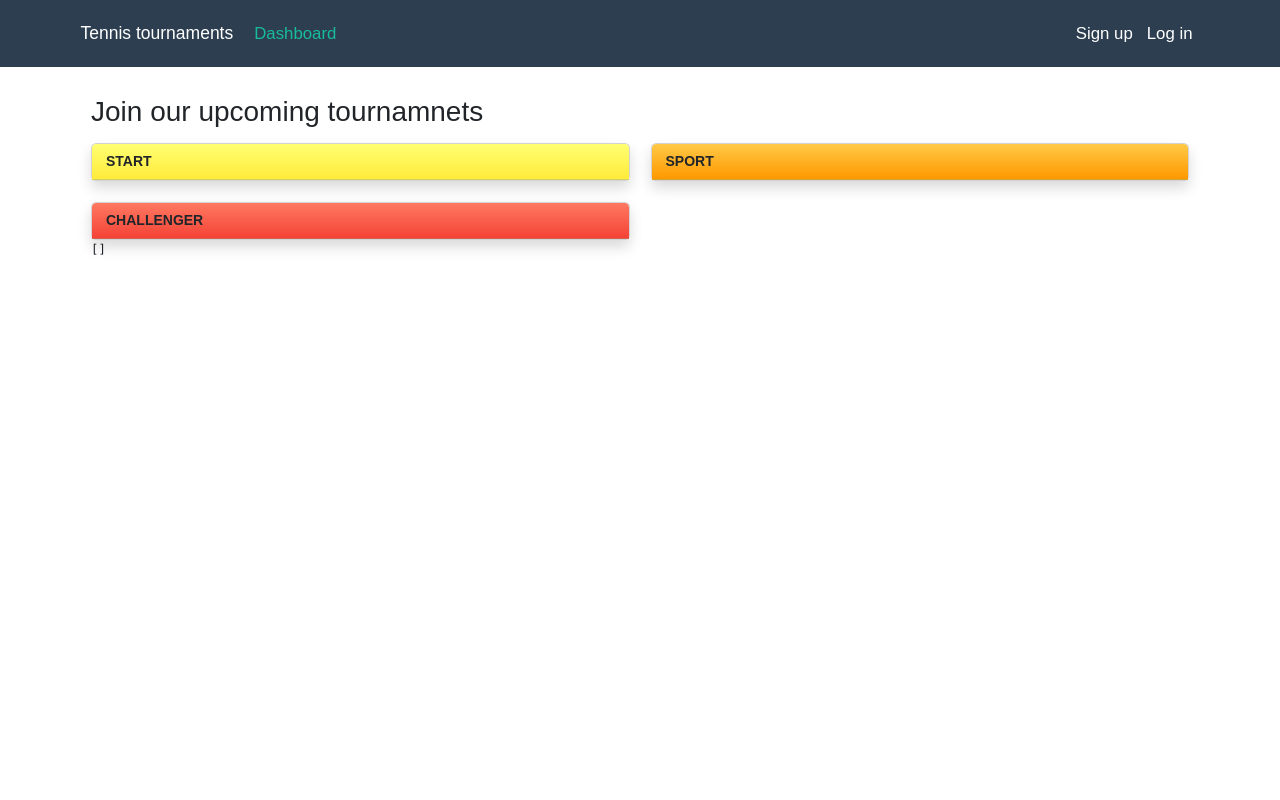
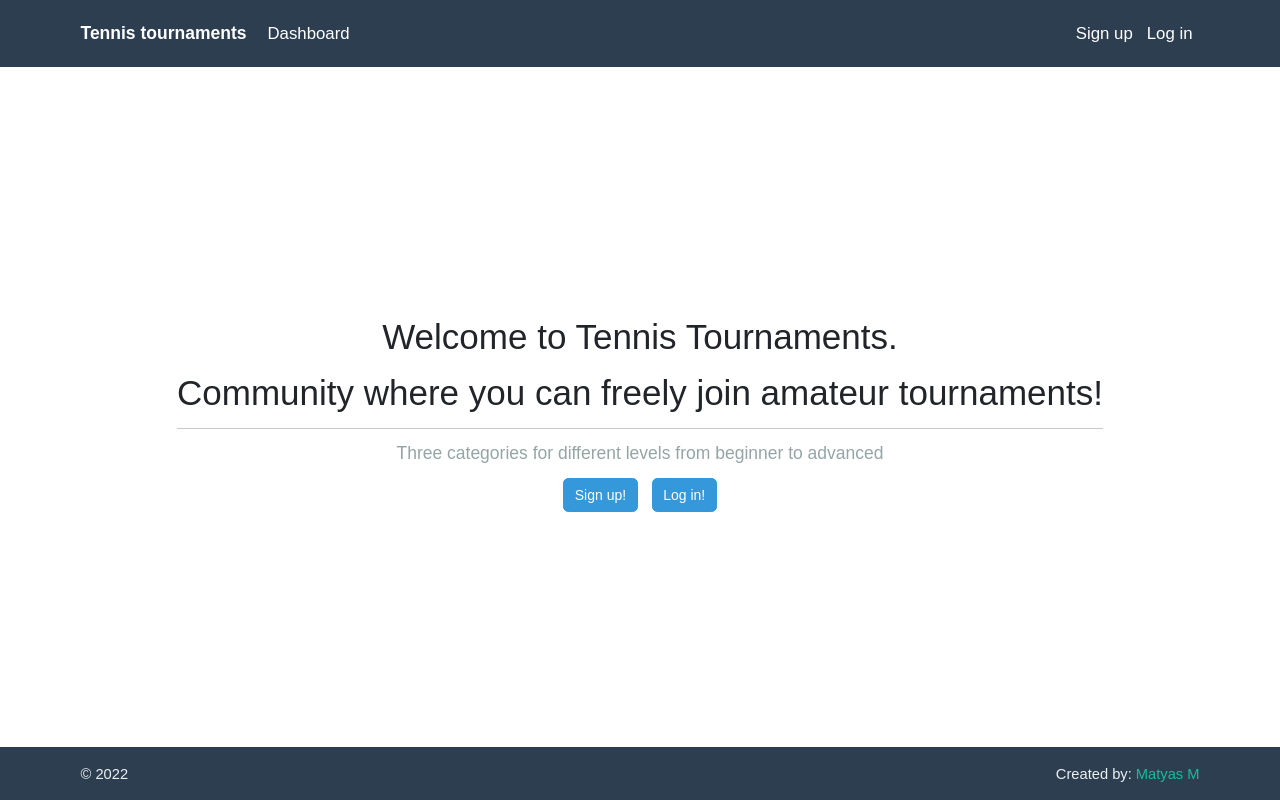
Before and after one commit to prayagnshah/tennis-tournaments-1, a React (Create React App) app in the folder client/: page /#/ in a window 1280 px wide. Built offline with nearby package versions, Linux system fonts and the light colour scheme; no server answers.

Commit message:
design chnages in client

```diff
--- a/client/src/App.css
+++ b/client/src/App.css
@@ -39,3 +39,14 @@ body {
   overflow-x: auto;
   -webkit-overflow-scrolling: touch;
 }
+
+.main-container {
+  display: flex;
+  flex-direction: column;
+  min-height: 100vh;
+}
+
+.tournamnet-info-badge {
+  font-size: 1em;
+  line-height: normal;
+}
--- a/client/src/App.js
+++ b/client/src/App.js
@@ -3,7 +3,13 @@ import React, { useState, useEffect } from "react";
 import { Container, Navbar, Nav } from "react-bootstrap";
 import { LinkContainer } from "react-router-bootstrap";
 import "./App.css";
-import { Outlet, useLocation, Route, Routes } from "react-router-dom";
+import {
+  Outlet,
+  useLocation,
+  Route,
+  Routes,
+  useNavigate,
+} from "react-router-dom";
 import axios from "axios";
 
 import Landing from "./components/Landing";
@@ -12,11 +18,13 @@ import SignUp from "./components/SignUp";
 import Profile from "./components/Profile";
 import { getUser } from "./services/AuthService";
 import TournamentDetail from "./components/TournamentDetail";
+import Dasboard from "./components/Dashboard";
 
 function App() {
   const [isLoggedIn, setLoggedIn] = useState(() => {
     return window.localStorage.getItem("tennis.auth") !== null;
   });
+  let navigate = useNavigate();
 
   const logIn = async (username, password) => {
     const url = `${process.env.REACT_APP_BASE_URL}/api/log_in/`;
@@ -34,6 +42,7 @@ function App() {
   const logOut = () => {
     window.localStorage.removeItem("tennis.auth");
     setLoggedIn(false);
+    navigate("/");
   };
 
   return (
@@ -42,13 +51,14 @@ function App() {
         path="/"
         element={<Layout isLoggedIn={isLoggedIn} logOut={logOut} />}
       >
-        <Route index element={<Landing />} />
+        <Route index element={<Landing isLoggedIn={isLoggedIn} />} />
         <Route path="sign-up" element={<SignUp isLoggedIn={isLoggedIn} />} />
         <Route
           path="log-in"
           element={<LogIn logIn={logIn} isLoggedIn={isLoggedIn} />}
         />
         <Route path="profile" element={<Profile isLoggedIn={isLoggedIn} />} />
+        <Route path="dashboard" element={<Dasboard />} />
         <Route
           path="tournament/:id"
           element={<TournamentDetail isLoggedIn={isLoggedIn} />}
@@ -73,24 +83,36 @@ function Layout({ isLoggedIn, logOut }) {
   const [active, setActive] = useState(location);
 
   const userData = getUser();
+  let mainClass = "";
 
   useEffect(() => {
     setActive(location);
   }, [location]);
 
   console.log("Path: " + useLocation().pathname + " Active: " + active);
+  console.log("PATHNAME:");
+  console.log(active);
+
+  if (active == "/") {
+    mainClass = "main-container";
+  } else {
+    mainClass = "main-container bg-light";
+  }
 
   return (
     <>
+      <div className={mainClass}>
         <Navbar collapseOnSelect bg="primary" expand="lg" variant="dark">
           <Container>
             <LinkContainer to="/">
-            <Navbar.Brand>Tennis tournaments</Navbar.Brand>
+              <Navbar.Brand>
+                <strong>Tennis tournaments</strong>
+              </Navbar.Brand>
             </LinkContainer>
             <Navbar.Toggle aria-controls="responsive-navbar-nav" />
             <Navbar.Collapse id="responsive-navbar-nav">
               <Nav className="me-auto" activeKey={active}>
-              <LinkContainer to="/">
+                <LinkContainer to="/dashboard">
                   <Nav.Link>Dashboard</Nav.Link>
                 </LinkContainer>
               </Nav>
@@ -118,11 +140,43 @@ function Layout({ isLoggedIn, logOut }) {
             </Navbar.Collapse>
           </Container>
         </Navbar>
+
         {/* <br /> */}
 
-      <Container className="pt-3">
+        <Container className="pt-3 d-flex px-0" style={{ flexGrow: 1 }}>
           <Outlet />
         </Container>
+
+        <div>
+          <Navbar
+            collapseOnSelect
+            bg="primary"
+            expand="lg"
+            variant="dark"
+
+            // className="d-flex flex-column min-vh-100"
+            // fixed="bottom"
+          >
+            <Container>
+              {/* <Navbar.Brand href="#">&copy; 2022</Navbar.Brand> */}
+              <span className="text-light">
+                <small>&copy; 2022</small>
+              </span>
+              <span className="text-light">
+                <small>
+                  Created by:{" "}
+                  <a
+                    className="text-decoration-none"
+                    href="https://github.com/Odusseus55"
+                  >
+                    Matyas M
+                  </a>
+                </small>
+              </span>
+            </Container>
+          </Navbar>
+        </div>
+      </div>
     </>
   );
 }
--- /dev/null
+++ b/client/src/components/Dashboard.js
@@ -0,0 +1,64 @@
+import React from "react";
+import { useState } from "react";
+import { useEffect } from "react";
+import { getTournaments } from "../services/TournamentService";
+import { Row, Col, Container } from "react-bootstrap";
+import TournamentsByCategoryCard from "./TournamentsByCategoryCard";
+// import { Link } from 'react-router-dom';
+
+// eslint-disable-next-line no-unused-vars
+function Dasboard(props) {
+  const [tournaments, setTournaments] = useState([]);
+
+  useEffect(() => {
+    const loadTournaments = async () => {
+      const { response, isError } = await getTournaments();
+      if (isError) {
+        setTournaments([]);
+      } else {
+        setTournaments(response.data);
+      }
+    };
+    loadTournaments();
+  }, []);
+
+  const TournamnetsCardLayout = ({ tournaments, category }) => {
+    return (
+      <Row className="mb-4">
+        <Col></Col>
+        {/* on md changes the main container width this is why we need to define different width for sm and md */}
+        <Col sm="10" md="8">
+          <TournamentsByCategoryCard
+            tournaments={tournaments}
+            category={category}
+          />
+        </Col>
+        <Col></Col>
+      </Row>
+    );
+  };
+
+  return (
+    <>
+      <Container className="px-0">
+        {!tournaments ? (
+          <h1 className="text-center">Tournaments are Loading...</h1>
+        ) : (
+          <>
+            <h3 className="mt-3 mb-3 text-center">
+              Join our upcoming tournamnets
+            </h3>
+            <TournamnetsCardLayout tournaments={tournaments} category="START" />
+            <TournamnetsCardLayout tournaments={tournaments} category="SPORT" />
+            <TournamnetsCardLayout
+              tournaments={tournaments}
+              category="CHALLENGER"
+            />
+          </>
+        )}
+      </Container>
+    </>
+  );
+}
+
+export default Dasboard;
--- a/client/src/components/Landing.js
+++ b/client/src/components/Landing.js
@@ -1,64 +1,34 @@
 import React from "react";
-import { useState } from "react";
-import { useEffect } from "react";
-import { getTournaments } from "../services/TournamentService";
-import { Row, Col, Container } from "react-bootstrap";
-import TournamentsByCategoryCard from "./TournamentsByCategoryCard";
-// import { Link } from 'react-router-dom';
+import { Link, Navigate } from "react-router-dom";
 
 // eslint-disable-next-line no-unused-vars
-function Landing(props) {
-  const [tournaments, setTournaments] = useState([]);
-
-  useEffect(() => {
-    const loadTournaments = async () => {
-      const { response, isError } = await getTournaments();
-      if (isError) {
-        setTournaments([]);
-      } else {
-        setTournaments(response.data);
-      }
-    };
-    loadTournaments();
-  }, []);
+function Landing({ isLoggedIn }) {
+  if (isLoggedIn) {
+    return <Navigate to="/dashboard" />;
+  }
 
   return (
-    <div>
-      {!tournaments ? (
-        <h1 className="text-center">Tournaments are Loading...</h1>
-      ) : (
-        <Container>
-          <h3 className="mt-3 mb-3">Join our upcoming tournamnets</h3>
-          <Row className="mb-4">
-            {/* Set the margin bottom of the left side card to 4 when they are collapsing to have a spacing between the cards in the first row */}
-            <Col lg={6} className="mb-4 mb-lg-0">
-              <TournamentsByCategoryCard
-                tournaments={tournaments}
-                category="START"
-              />
-            </Col>
-            <Col>
-              <TournamentsByCategoryCard
-                tournaments={tournaments}
-                category="SPORT"
-              />
-            </Col>
-          </Row>
-          <Row>
-            <Col lg={6}>
-              <TournamentsByCategoryCard
-                tournaments={tournaments}
-                category="CHALLENGER"
-              />
-            </Col>
-            <Col></Col>
-          </Row>
-          <div>
-            <pre>{JSON.stringify(tournaments, null, 4)}</pre>
-          </div>
-        </Container>
-      )}
-    </div>
+    <>
+      <div className="container d-flex mh-100">
+        <div className="text-center my-auto mx-auto">
+          <h2>
+            <p>Welcome to Tennis Tournaments.</p>
+            <p>Community where you can freely join amateur tournaments!</p>
+          </h2>
+          <hr />
+          <h5 className="text-secondary mb-3">
+            Three categories for different levels from beginner to advanced
+          </h5>
+
+          <Link className="btn btn-info mx-2" to="/sign-up">
+            Sign up!
+          </Link>
+          <Link className="btn btn-info mx-2" to="/log-in">
+            Log in!
+          </Link>
+        </div>
+      </div>
+    </>
   );
 }
 
--- a/client/src/components/LogIn.js
+++ b/client/src/components/LogIn.js
@@ -2,7 +2,15 @@
 import React, { useState } from "react";
 import { Formik } from "formik";
 import { Link, Navigate } from "react-router-dom";
-import { Card, Button, Form, Alert } from "react-bootstrap";
+import {
+  Card,
+  Button,
+  Form,
+  Alert,
+  Container,
+  Row,
+  Col,
+} from "react-bootstrap";
 
 function LogIn({ isLoggedIn, logIn }) {
   const [isSubmitted, setSubmitted] = useState(false);
@@ -35,6 +43,11 @@ function LogIn({ isLoggedIn, logIn }) {
 
   return (
     <>
+      <Container>
+        <Row>
+          <Col></Col>
+          {/* From xs to sm has 12. from sm to lg has 8. From lg has 6  */}
+          <Col sm="8" lg="6">
             <Card>
               <Card.Header>Log in</Card.Header>
               <Card.Body>
@@ -45,7 +58,13 @@ function LogIn({ isLoggedIn, logIn }) {
                   }}
                   onSubmit={onSubmit}
                 >
-            {({ handleChange, handleSubmit, values, errors, isSubmitting }) => (
+                  {({
+                    handleChange,
+                    handleSubmit,
+                    values,
+                    errors,
+                    isSubmitting,
+                  }) => (
                     <>
                       {"__all__" in errors && (
                         <Alert variant="danger">{errors.__all__}</Alert>
@@ -91,6 +110,10 @@ function LogIn({ isLoggedIn, logIn }) {
                 </Card.Text>
               </Card.Body>
             </Card>
+          </Col>
+          <Col></Col>
+        </Row>
+      </Container>
     </>
   );
 }
--- a/client/src/components/SignUp.js
+++ b/client/src/components/SignUp.js
@@ -2,7 +2,7 @@
 import React, { useState } from "react";
 import { Formik } from "formik";
 import { Link, Navigate } from "react-router-dom";
-import { Card, Button, Form } from "react-bootstrap";
+import { Card, Button, Form, Container, Col, Row } from "react-bootstrap";
 import axios from "axios";
 
 function SignUp(props) {
@@ -41,6 +41,11 @@ function SignUp(props) {
 
   return (
     <>
+      <Container>
+        <Row>
+          <Col></Col>
+          {/* From xs to sm has 12. from sm to lg has 8. From lg has 6  */}
+          <Col sm="8" lg="6">
             <Card>
               <Card.Header>Sign up</Card.Header>
               <Card.Body>
@@ -53,7 +58,13 @@ function SignUp(props) {
                   }}
                   onSubmit={onSubmit}
                 >
-            {({ handleChange, handleSubmit, values, errors, isSubmitting }) => (
+                  {({
+                    handleChange,
+                    handleSubmit,
+                    values,
+                    errors,
+                    isSubmitting,
+                  }) => (
                     <Form noValidate onSubmit={handleSubmit}>
                       <Form.Group className="mb-3" controlId="username">
                         <Form.Label>Email address:</Form.Label>
@@ -134,6 +145,10 @@ function SignUp(props) {
                 </Card.Text>
               </Card.Body>
             </Card>
+          </Col>
+          <Col></Col>
+        </Row>
+      </Container>
     </>
   );
 }
```
Also changed, not shown: client/src/components/TournamentDetail.js (+84 -18 lines), 1 other file (tests, documents, lock files or other folders). Lines whose indentation alone changed are shown as unchanged.
